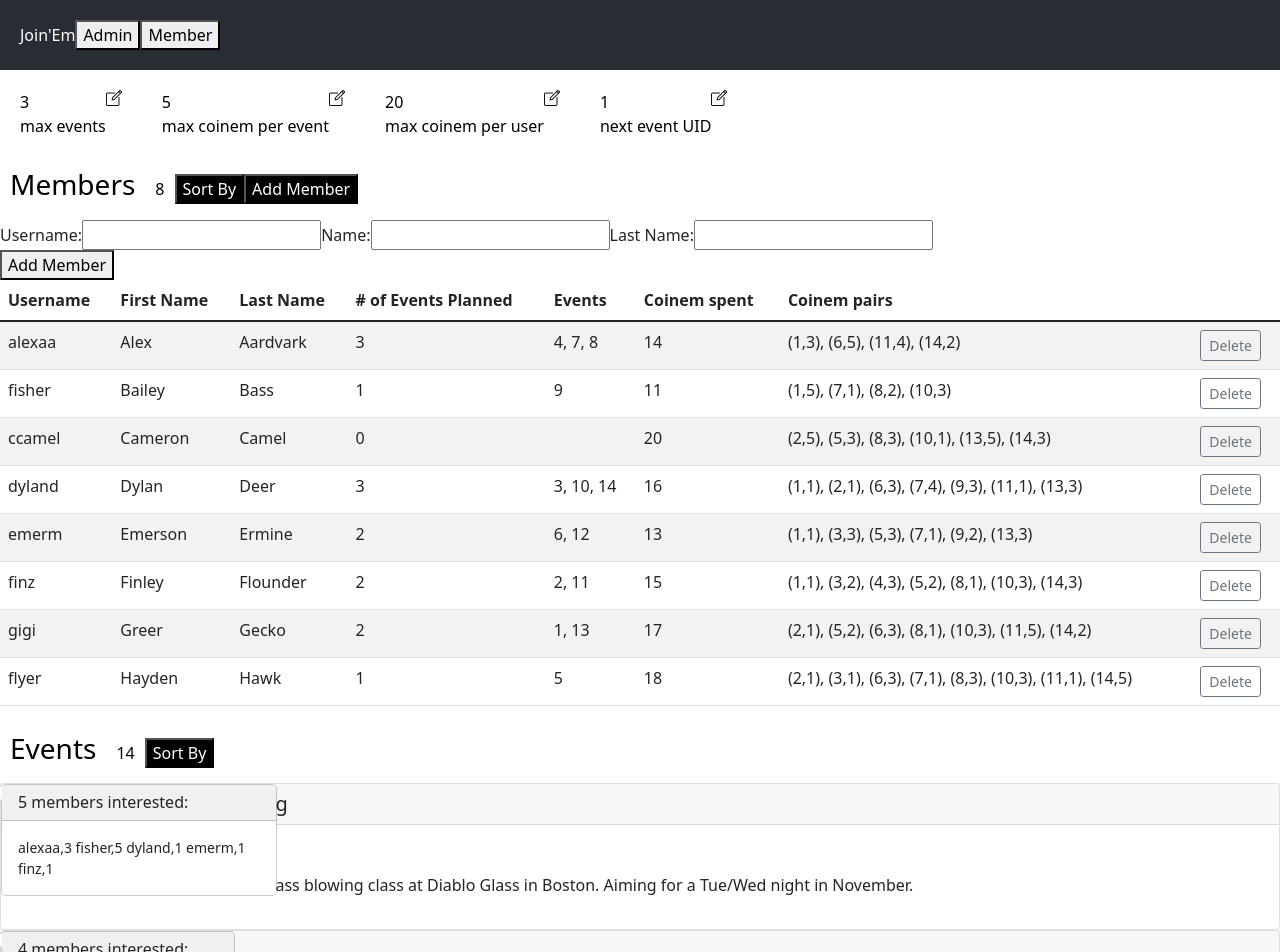
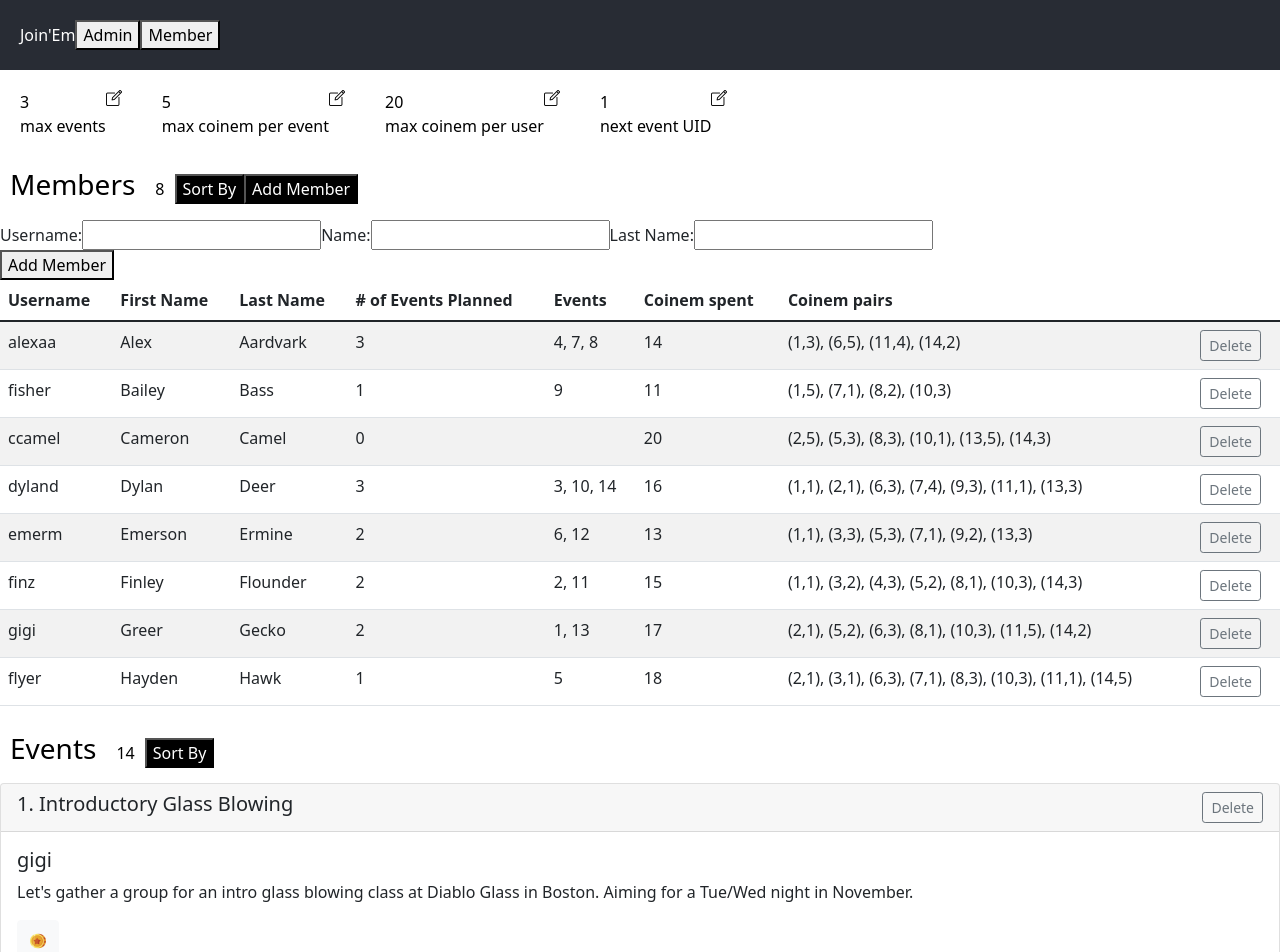
Before and after one commit to fmoyaj/JoinEmApp, a React (Create React App) app: page / in a window 1280 px wide. Shown: the top 952 px of the page. Built offline with nearby package versions, Linux system fonts and the light colour scheme.

Commit message:
Added working delete button that updates both events and members

```diff
--- a/src/App.css
+++ b/src/App.css
@@ -23,6 +23,25 @@
   font-size: calc(10px + 2vmin);
   color: white;
 }
+
+.icons{
+  width:16px;
+  height:16px;
+}
+
+.popover {
+  white-space: pre-line;
+}
+
+.parent{
+  display: 'flex';
+}
+
+.child{
+  margin-left: "auto";
+}
+
+
 
 
 .dashboardElem{
--- a/src/App.js
+++ b/src/App.js
@@ -5,6 +5,7 @@ import Table from 'react-bootstrap/Table';
 import Button from 'react-bootstrap/Button';
 import OverlayTrigger from 'react-bootstrap/OverlayTrigger';
 import Popover from 'react-bootstrap/Popover';
+import Tooltip from 'react-bootstrap/Tooltip';
 import editing from './icons/editing.png';
 import coinem from './icons/coinem_icon.png'
 
@@ -302,9 +303,9 @@ const EventPopover = props => (
   </Popover>
 );
 
+
 function Events (props) {
   let membersCoinem = props.members.map(member => [member.username, member.coinem]);
-
 
   return(
   <div>
@@ -317,19 +318,31 @@ function Events (props) {
     </button>
     {props.data.map(event => (
       <div class="card">
-        <h5 class="card-header">{event.uid.toString() + " " + event.title}</h5>
+        <h5 class="card-header" style={{ display: 'flex'}}>
+          {event.uid.toString() + ". " + event.title}
+          <Button variant="outline-secondary" size="sm"
+                  style={{ marginLeft: "auto" }}
+                  onClick={() => props.deleteEvent(event.uid)}>
+                    Delete
+          </Button>
+        </h5>
         <div class="card-body">
           <h5 class="card-title">{event.planner}</h5>
           <p class="card-text">{event.description}</p>
-           <EventPopover message={props.members.map(m => [m.username, m.coinem]).filter(m => (Object.keys(m[1]).includes((event.uid).toString()))).map(m => [m[0], m[1][event.uid]]).join('\n')}
-                          membersInterested={props.members.map(m => [m.username, m.coinem]).filter(m => (Object.keys(m[1]).includes((event.uid).toString()))).length}></EventPopover>
+              <OverlayTrigger trigger="hover" placement="top" overlay={<Popover className="popover" >
+                {"Members interested: " + membersCoinem.filter(m => (Object.keys(m[1]).includes((event.uid).toString()))).length +  ('\n\n(') +
+                membersCoinem.filter(m => (Object.keys(m[1]).includes((event.uid).toString()))).map(m => [m[0], m[1][event.uid]]).join('\n') + (')' +
+                "\nTotal coinem: " + membersCoinem.filter(m => (Object.keys(m[1]).includes((event.uid).toString()))).map(m => m[1][event.uid]).reduce((n,sum) => n+sum, 0))
+                }
+                </Popover>}>
+              <Button variant="light"><img src={coinem} className="icons"/></Button>
+              </OverlayTrigger>
         </div>
       </div>
     ))}
   </div> )
   }
 
-// <img src={coinem} width="16" height="16"></img>
 
 class App extends React.Component{
   constructor(props){
@@ -346,6 +359,7 @@ class App extends React.Component{
     this.handleInputChange = this.handleInputChange.bind(this);
     this.handleNewUser = this.handleNewUser.bind(this);
     this.deleteMember = this.deleteMember.bind(this);
+    this.deleteEvent= this.deleteEvent.bind(this);
   }
 
   handleInputChange(e){
@@ -380,6 +394,18 @@ class App extends React.Component{
     this.setState({members: this.state.members.filter(m => m.username !== username)});
   }
 
+  deleteEvent(uid){
+    this.setState({events: this.state.events.filter(e => e.uid !== uid),
+                    members: this.state.members.map(m => {return {...m, coinem: Object.keys(m.coinem).filter(key =>
+                      key !== uid.toString()).reduce((obj, key) =>
+                      {
+                          obj[key] = m.coinem[key];
+                          return obj;
+                      }, {}
+                  )}})});
+    console.log(this.state.members);
+  }
+
   render(){
     return (
       <div>
@@ -402,7 +428,11 @@ class App extends React.Component{
                   deleteMember={this.deleteMember}>
         </Members>
         </ErrorBoundary>
-        <Events data={this.state.events} members={this.state.members}></Events>
+        <Events data={this.state.events}
+                members={this.state.members}
+                deleteEvent={this.deleteEvent}>
+
+        </Events>
       </div>
     );
   }
```
